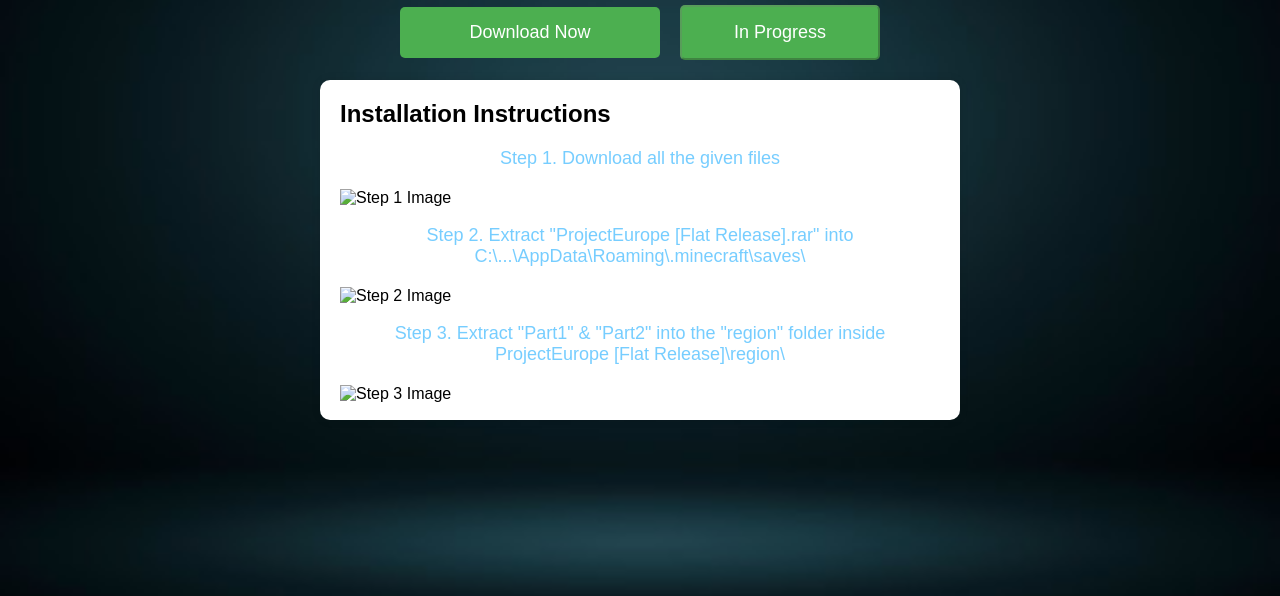
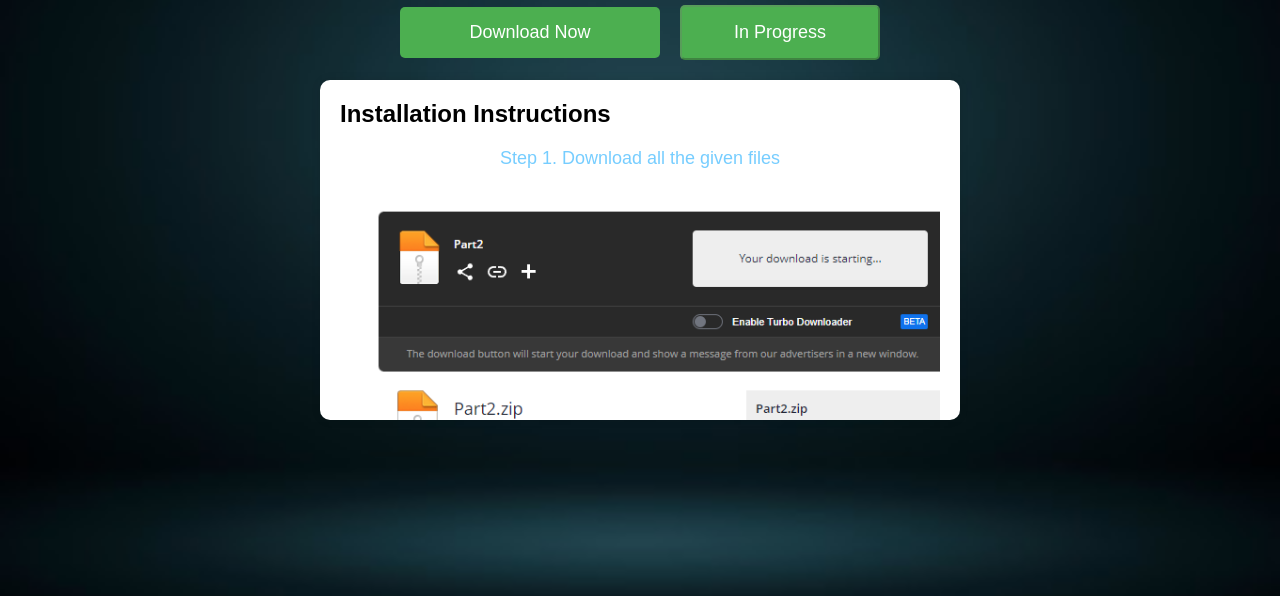
Before and after one commit to Keksz4/EuropeProject, a plain HTML site: page download.html in a window 1280 px wide. Shown: the part 204-800 px from the top of the page. Drawn offline with Linux system fonts and the light colour scheme.

Commit message:
ImageFix

```diff
--- a/download.html
+++ b/download.html
@@ -101,15 +101,15 @@
         <h2>Installation Instructions</h2>
         <div class="step">
             <p>Step 1. Download all the given files</p>
-            <img src="step1.jpg" alt="Step 1 Image">
+            <img src="img/step1.jpg" alt="Step 1 Image">
         </div>
         <div class="step">
             <p>Step 2. Extract "ProjectEurope [Flat Release].rar" into C:\...\AppData\Roaming\.minecraft\saves\</p>
-            <img src="step2.jpg" alt="Step 2 Image">
+            <img src="img/step2.jpg" alt="Step 2 Image">
         </div>
         <div class="step">
             <p>Step 3. Extract "Part1" & "Part2" into the "region" folder inside ProjectEurope [Flat Release]\region\</p>
-            <img src="step3.jpg" alt="Step 3 Image">
+            <img src="img/step3.jpg" alt="Step 3 Image">
         </div>
         <div class="step">
             <p>Step 4. Launch Minecraft and Play!</p>
```
